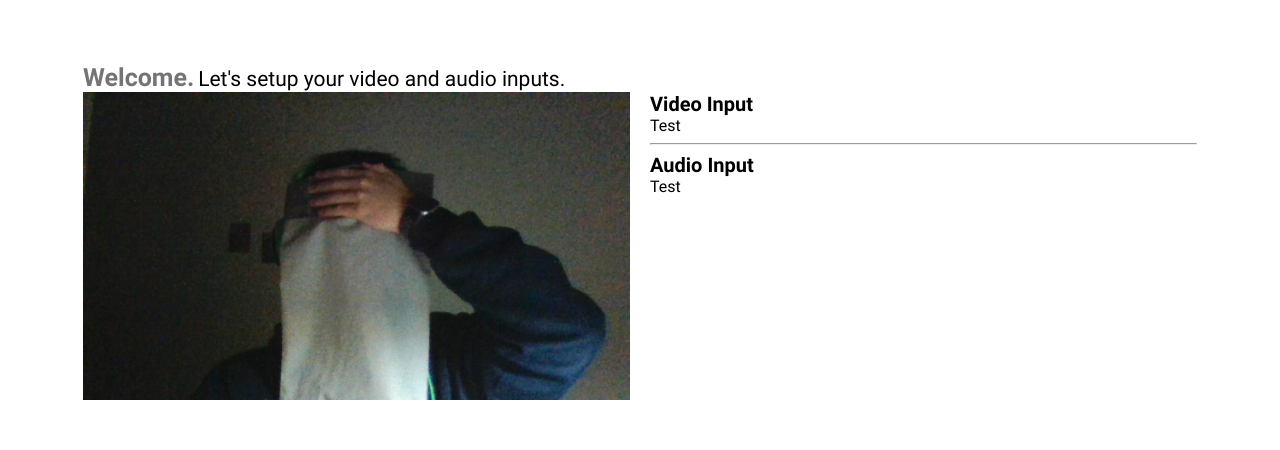
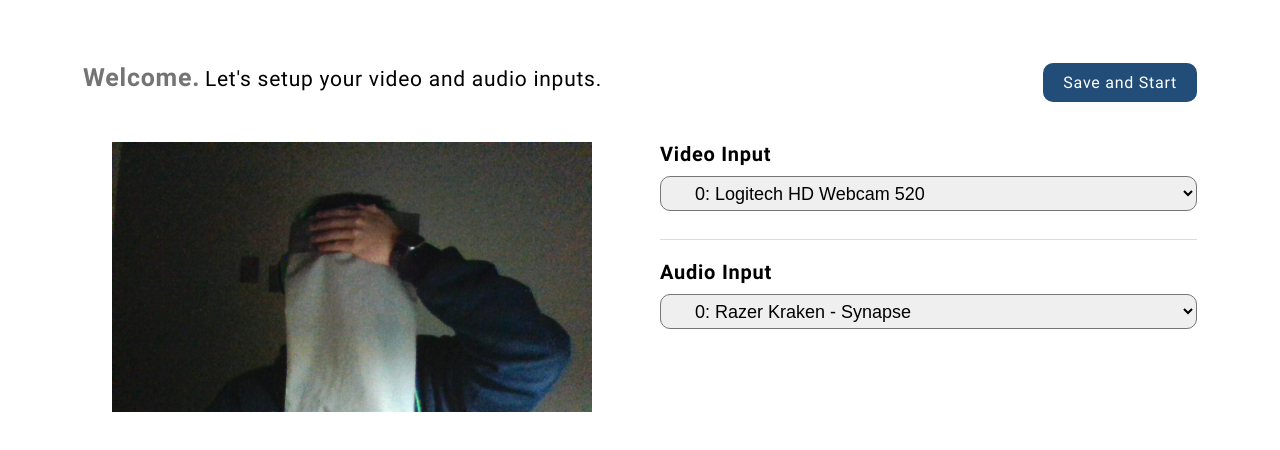
Before and after one commit to saiccoumar/BusinessAffairs, a plain HTML site: page gui/setup.html in a window 1280 px wide. Drawn offline with Linux system fonts and the light colour scheme.

Commit message:
Finished setup page UI design

```diff
--- a/gui/setup.html
+++ b/gui/setup.html
@@ -18,29 +18,59 @@
                 padding-bottom: 50px;
                 font-family: Roboto-Bold;
             }
+            .camera {
+                max-width: 100%;
+                max-height: 270px;
+            }
+            .softLine {
+                margin-bottom: 20px;
+            }
+
+            .splitter {
+                width: 100%;
+                display: flex;
+                justify-content: space-between;
+            }
         </style>
     </head>
     <body>
         <div class="cont">
-            <form> <!-- Form action to be completed here to send into Python -->
+            <form id="initSave"> <!-- Form action to be completed here to send into Python -->
 
-                <span class="emph">Welcome.</span> <span class="sub">Let's setup your video and audio inputs.</span>
+                <div class="splitter">
+                    <span><span class="emph">Welcome.</span> <span class="sub">Let's setup your video and audio inputs.</span></span>
+                    <a href="javascript:{}" onclick="document.getElementById('initSave').submit();" class="btn">Save and Start</a>
+                </div>
+
+                <div class="pb"></div>
 
                 <div class="row">
                     <div class="col">
-                        <div class="col-l">
-                            <img src="webcam_sample.jpg" class="img-resp" alt="Webcam Sample Image">
+                        <div class="pr centerBox">
+                            <img src="webcam_sample.jpg" class="camera" alt="Webcam Sample Image">
                         </div>
                     </div>
                     <div class="col">
-                        <div class="col-r">
+                        <div class="pl">
                             <span class="title">Video Input</span>
                             <br>
-                            Test
-                            <hr>
+                            <select class="formElem" id="videoInput" name="videoInput">
+                                <option value="0">0: Logitech HD Webcam 520</option>
+                                <option value="1">1: EasyCam</option>
+                                <option value="2">2: nameless</option>
+                                <option value="3">3: OBS Virtual Camera</option>
+                            </select>
+
+                            <hr class="softLine">
+
                             <span class="title">Audio Input</span>
                             <br>
-                            Test
+                            <select class="formElem" id="audioInput" name="audioInput">
+                                <option value="0">0: Razer Kraken - Synapse</option>
+                                <option value="1">1: Logitech HD Webcam 520</option>
+                                <option value="2">2: Realtek Audio Driver</option>
+                            </select>
+                            <!-- Potentially add volume meter -->
                         </div>
                     </div>
                 </div>
--- a/gui/style.css
+++ b/gui/style.css
@@ -9,6 +9,7 @@
 }
 body {
     font-family: Roboto;
+    letter-spacing: 0.75px;
 }
 
 /* Grid */
@@ -29,22 +30,65 @@ body {
     flex-basis: 100%;
     flex: 1;
 }
-.col-l {
-    padding-right: 10px;
+.pr {
+    padding-right: 20px;
 }
-.col-r {
-    padding-left: 10px;
+.pl {
+    padding-left: 20px;
 }
-
-/* Images */
-.img-resp {
-    width: 100%;
+.pb {
+    padding-bottom: 40px
+}
+.center {
+    align-items: center;
+    justify-content: center;
+}
+.centerBox {
+    display: flex;
+    align-items: center;
+    justify-content: center;
 }
 
 /* Button */
-btn {
+.btn {
     border-radius: 10px;
+    background-color: #214D78;
+    color: #fff;
+    padding: 10px 20px;
+
+    -o-transition: .5s;
+	-ms-transition: .5s;
+	-moz-transition: .5s;
+	-webkit-transition: .5s;
+	transition: .5s;
 }
+.btn:hover {
+    background-color: #A8822A;
+    text-decoration: none;
+}
+
+/* Form Design */
+.formElem {
+    border-radius: 10px;
+    font-size: 18px;
+    height: 35px;
+    width: 100%;
+    padding-left: 30px;
+    margin: 10px 0px 20px 0px;
+}
+
+/* Misc */
+.softLine {
+    background-color: #DCDCDC;
+    border: none;
+    height: 1px;
+}
+a {
+    text-decoration: none;
+    outline: none;
+    cursor: pointer;
+}
+
 
 /*
 Fonts to consider:
```
